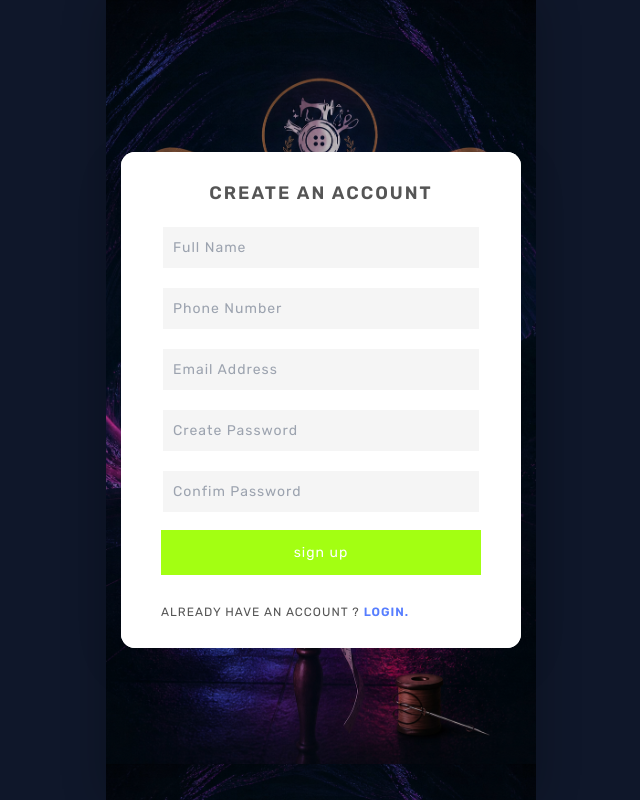
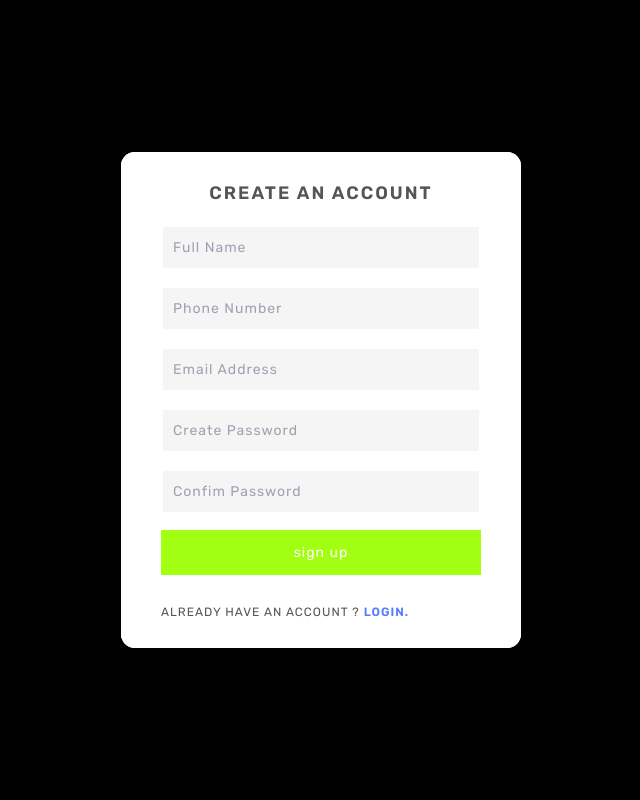
Before and after one commit to tejas49167-ui/client_1-, a Flask app: page /signup in a window 1280 px wide. Shown: the whole page, without its empty margins (319-959 px from the left). Run offline with Flask 3, Linux system fonts and the light colour scheme; some libraries are stand-ins or nearby versions.

Commit message:
custom background was loading late , so added pure black

```diff
--- a/static/css/app.css
+++ b/static/css/app.css
@@ -10,7 +10,7 @@ html {
   display: flex;
   min-height: 100%;
   justify-content: center;
-  background: rgb(15 23 42);
+  background: #000000;
 }
 
 body {
@@ -20,11 +20,7 @@ body {
   min-height: 100dvh;
   margin: 0 auto;
   padding-bottom: calc(4.9rem + env(safe-area-inset-bottom));
-  background-color: #ffffff;
-  background-image: url("../images/shop/appback.png");
-  background-position: top center;
-  background-size: 100% auto;
-  background-repeat: repeat-y;
+  background: #000000;
   font-family: Inter, ui-sans-serif, system-ui, -apple-system, BlinkMacSystemFont, "Segoe UI", sans-serif;
   isolation: isolate;
   overflow-x: hidden;
@@ -239,11 +235,7 @@ body.auth-page {
   width: min(100vw, 430px);
   margin: 0 auto;
   padding-bottom: 0;
-  background-color: #ffffff;
-  background-image: url("../images/shop/appback.png");
-  background-position: top center;
-  background-size: 100% auto;
-  background-repeat: repeat-y;
+  background: #000000;
   font-family: "Rubik", Inter, ui-sans-serif, system-ui, -apple-system, BlinkMacSystemFont, "Segoe UI", sans-serif;
 }
 
```
Also changed, not shown: 1 other file.
